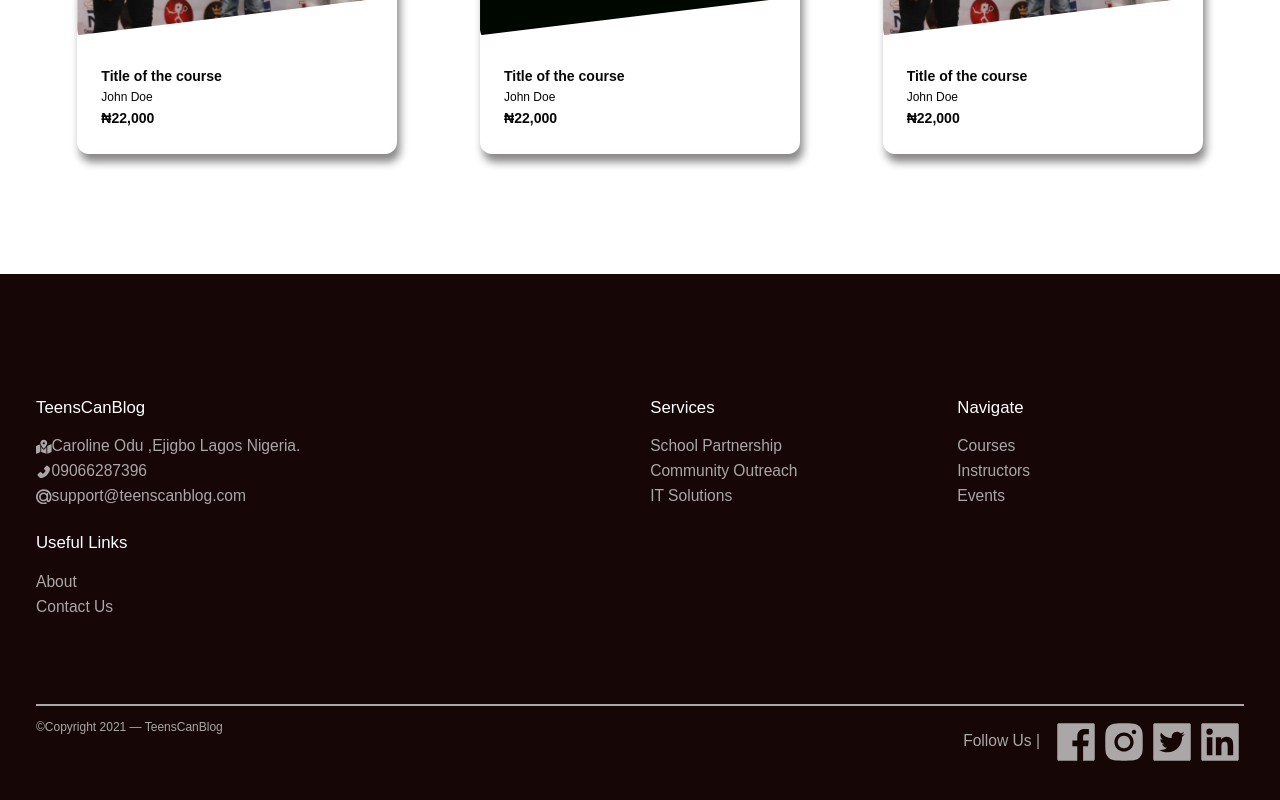
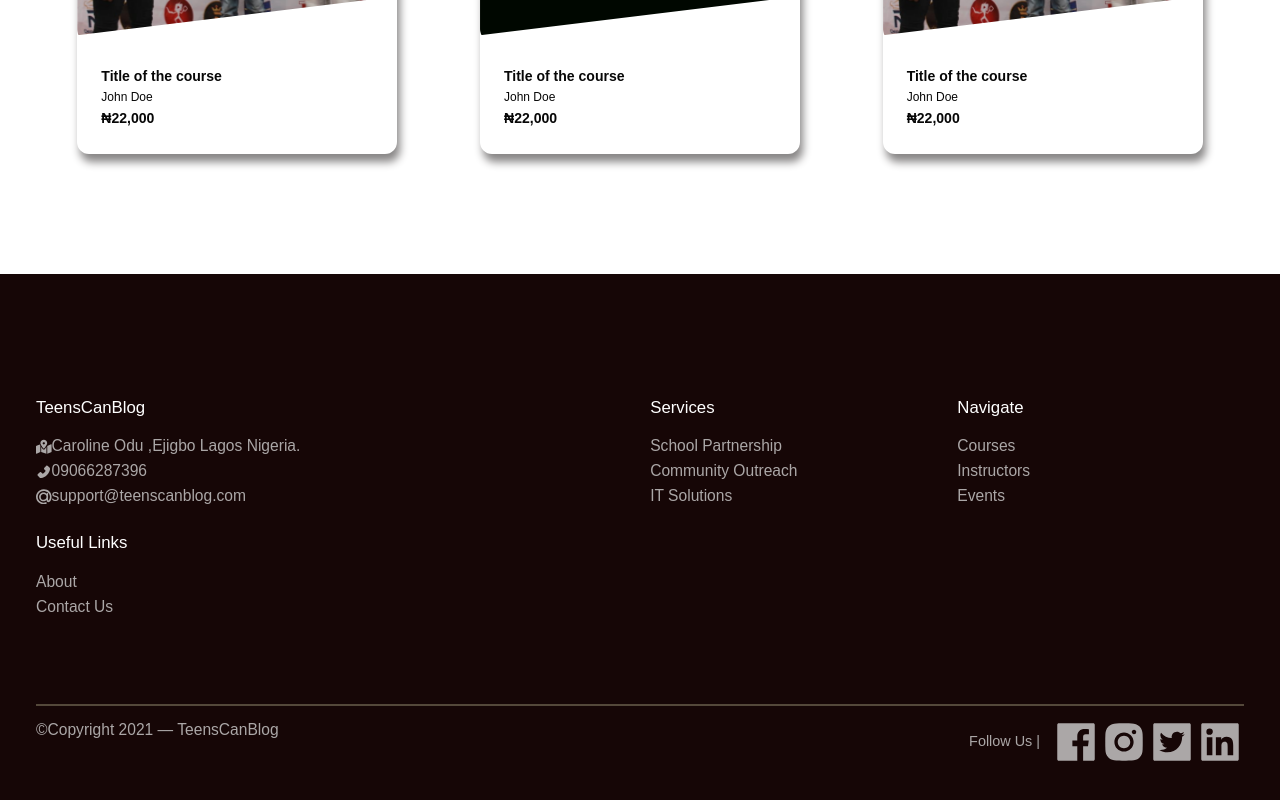
Before and after one commit to Niscolinx/teenscan, a React (Create React App) app: page / in a window 1280 px wide. Shown: the part 1415-2215 px from the top of the page. Built offline with nearby package versions, Linux system fonts and the light colour scheme; what react-router-last-location would draw is missing.

Commit message:
working on footer

```diff
--- a/src/sass/components/footer.scss
+++ b/src/sass/components/footer.scss
@@ -46,10 +46,11 @@
 
     &__social {
         width: 100%;
-        border-top: 2px solid $color-grey-light-2;
+        border-top: 2px solid $color-grey-dark-1;
         display: flex;
         color: $color-grey-light-2;
         justify-content: space-between;
+        font-size: $font-clamp1;
         padding: 1rem 0;
 
         &--items>* {
@@ -64,7 +65,7 @@
             p{
                 font-size: 4rem;
                 span{
-                    font-size: 1.3rem;
+                    font-size: 1.2rem;
                     margin-right: 1rem;
                 }
             }
```
